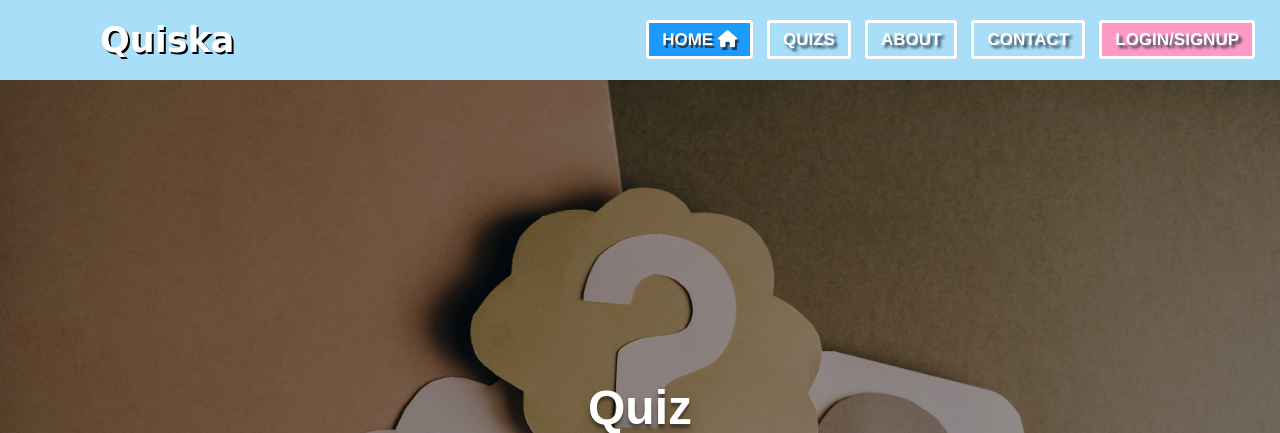
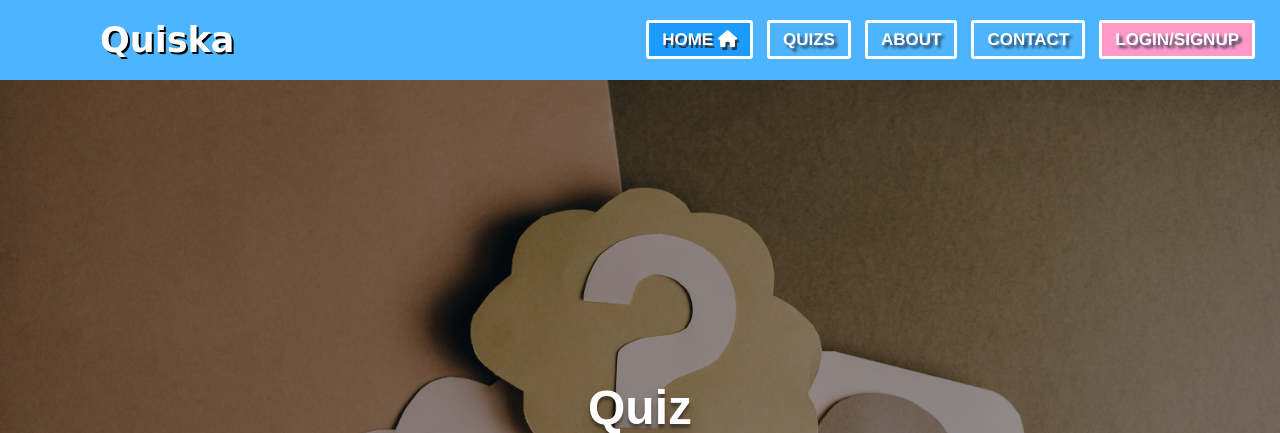
Before and after one commit to KKA-0/Quiska, a PHP site: page / in a window 1280 px wide. Shown: the top 433 px of the page. Run offline with PHP 8.4, Linux system fonts and the light colour scheme; some libraries are stand-ins or nearby versions.

Commit message:
yup finally some update =0=

```diff
--- a/dashboard.html
+++ b/dashboard.html
@@ -33,8 +33,6 @@
           <img class="fit"
           src="custom.webp"
           >
-
-
         </div>
 
         <h3 class="customtext"> Custom Template </h3>
--- a/index.html
+++ b/index.html
@@ -18,11 +18,11 @@
     </label>
     <label class="logo" href="asdf.com">Quiska</label>
     <ul>
-    <li><a class="active" href="#">Home <i class="fas fa-home"></i></a></li>
-    <li><a class="test" href="#quiz">Quizs</a></li>
-    <li><a class="test" href="#about">About</a></li>
-    <li><a class="test" href="#contact">Contact</a></li>
-    <li><a class="login" href="login.html">Login/Signup</i></a></li>
+    <li><a class="active" id="home" href="#">Home <i class="fas fa-home"></i></a></li>
+    <li><a class="test" id="quiz" href="#quiz">Quizs</a></li>
+    <li><a class="test" id="about" href="#about">About</a></li>
+    <li><a class="test" id="contact" href="#contact">Contact</a></li>
+    <li><a class="login" id="login" href="login.html">Login/Signup</i></a></li>
     </ul>
    </nav>
     <!--Nav bar End-->
@@ -91,6 +91,8 @@
     <h4>Follow us on: <i class="fa-brands fa-instagram"></i></h4>
 </footer>
 </div></section>
+
+<script src="javascript.js"></script>
 </body>
 
 
--- a/style.css
+++ b/style.css
@@ -16,11 +16,12 @@ body{
 
 }
 nav{
-    background: #A9DEF9;
+    background: #4db5ff;
     height: 80px;
     width: 100%;
     position: sticky;
     top: 0;
+    z-index: 100;
 
 }
 
@@ -68,10 +69,6 @@ a.test{
 
     border-style: solid;
 }
-
-
-
-
 .box1{
     height: 100vh;
     width: 100%;
@@ -165,10 +162,11 @@ h1{
         height: 100vh;
         background: #2c3e50;
         top: 80px;
-
+        z-index: 100;
         left: -100%;
         text-align: center;
         transition: all .5s;
+
     }
     nav ul li{
         display: block;
@@ -186,11 +184,6 @@ h1{
 
     }
 }
-
-
-
-
-
 
 .footer{
     padding: 30px ;
```
Also changed, not shown: quiz.html (added, +12 -0 lines), javascript.js (added).
